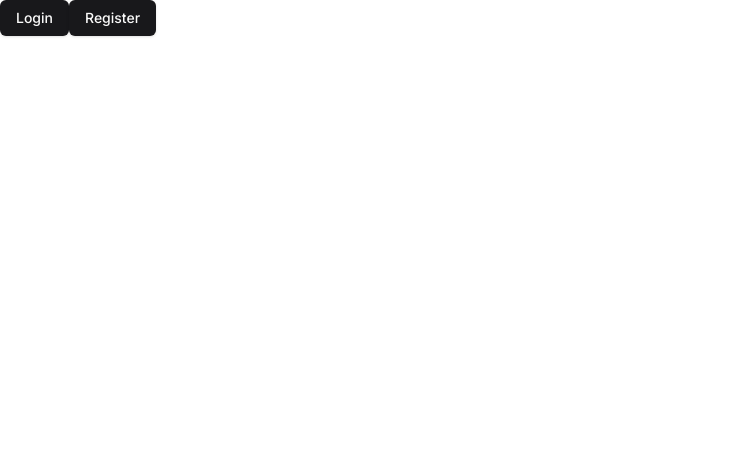
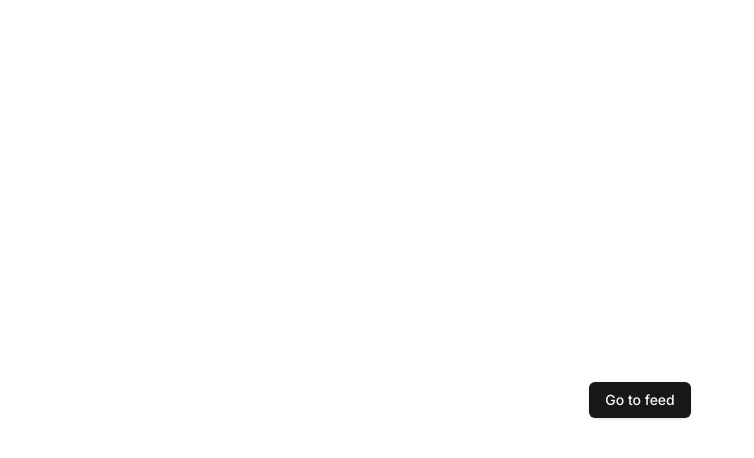
Before and after one commit to brizuela-go/lads-twitter-clone, a Next.js app: page / in a window 1280 px wide. Shown: the top 458 px of the page, without its empty margins (0-754 px from the left). Built offline with nearby package versions, Linux system fonts and the light colour scheme.

Commit message:
minor changes

```diff
--- a/app/(feed)/feed/layout.tsx
+++ b/app/(feed)/feed/layout.tsx
@@ -16,7 +16,8 @@ export default function RootLayout({
 }) {
   return (
     <html lang="en">
-      <body className="px-56">
+      <body>
+        <div className="px-52">
           <Sidebar />
 
           <Header />
@@ -25,6 +26,7 @@ export default function RootLayout({
           </div>
 
           <WhoToFollow />
+        </div>
       </body>
     </html>
   );
--- a/app/(feed)/feed/profile/page.tsx
+++ b/app/(feed)/feed/profile/page.tsx
@@ -12,10 +12,7 @@ const Profile = (props: Props) => {
   const { user } = useUser();
 
   return (
-    <>
-      <div>
-        <div className="">
-          <div className="w-full bg-slate-400 absolute h-56" />
+    <div className="overflow-y-scroll max-h-screen">
       <div className="relative">
         <Image
           src={user?.imageUrl || ""}
@@ -26,8 +23,7 @@ const Profile = (props: Props) => {
         />
         <UserButton />
       </div>
-        </div>
-      </div>
+
       <div className="mt-80 flex flex-col ml-8 space-y-5">
         <h1 className="text-3xl font-bold">
           {user?.firstName} {user?.lastName}
@@ -39,7 +35,7 @@ const Profile = (props: Props) => {
         </div>
       </div>
       <ProfileTweets />
-    </>
+    </div>
   );
 };
 
--- a/app/page.tsx
+++ b/app/page.tsx
@@ -6,12 +6,9 @@ import Link from "next/link";
 
 export default function Home() {
   return (
-    <main className="">
-      <Link href="/sign-in">
-        <Button>Login</Button>
-      </Link>
-      <Link href="/sign-up">
-        <Button>Register</Button>
+    <main className="flex min-h-screen justify-center items-center">
+      <Link href="/feed">
+        <Button>Go to feed</Button>
       </Link>
     </main>
   );
--- a/app/sign-in/[[...sign-in]]/page.tsx
+++ b/app/sign-in/[[...sign-in]]/page.tsx
@@ -3,7 +3,7 @@ import { SignIn } from "@clerk/nextjs";
 export default function Page() {
   return (
     <div className="flex min-h-screen justify-center items-center">
-      <SignIn />
+      <SignIn redirectUrl={"/feed"} />
     </div>
   );
 }
--- a/app/sign-up/[[...sign-up]]/page.tsx
+++ b/app/sign-up/[[...sign-up]]/page.tsx
@@ -3,7 +3,7 @@ import { SignUp } from "@clerk/nextjs";
 export default function Page() {
   return (
     <div className="flex min-h-screen justify-center items-center">
-      <SignUp />
+      <SignUp redirectUrl={"/feed"} />
     </div>
   );
 }
--- a/components/Feed/Sidebar.tsx
+++ b/components/Feed/Sidebar.tsx
@@ -80,6 +80,9 @@ const Sidebar = (props: Props) => {
           </button>
         </li>
       </ul>
+      <div className="mt-6">
+        <ModeToggle />
+      </div>
       <Dialog>
         <DialogTrigger asChild>
           <Button className="mt-10 w-full">Tweet</Button>
```
Lines whose indentation alone changed are shown as unchanged.
